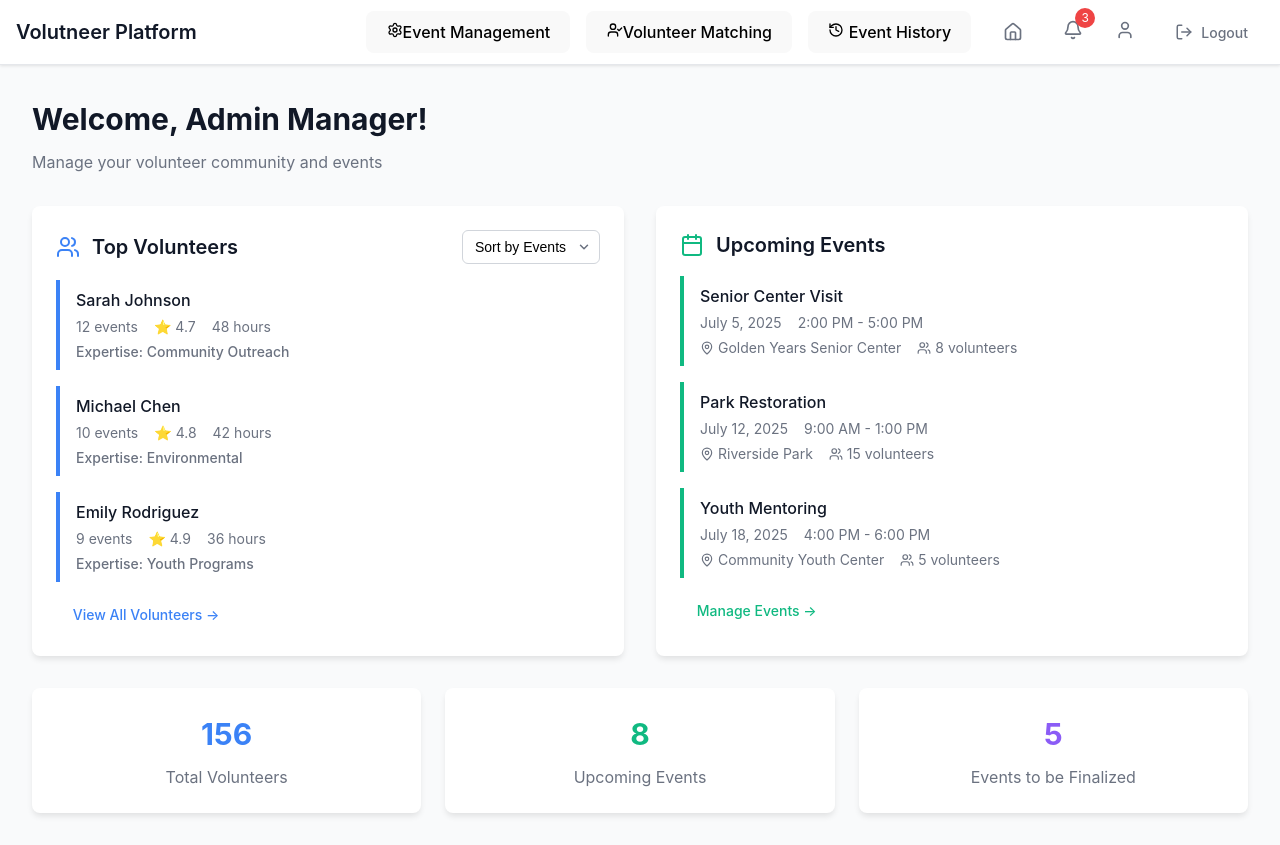
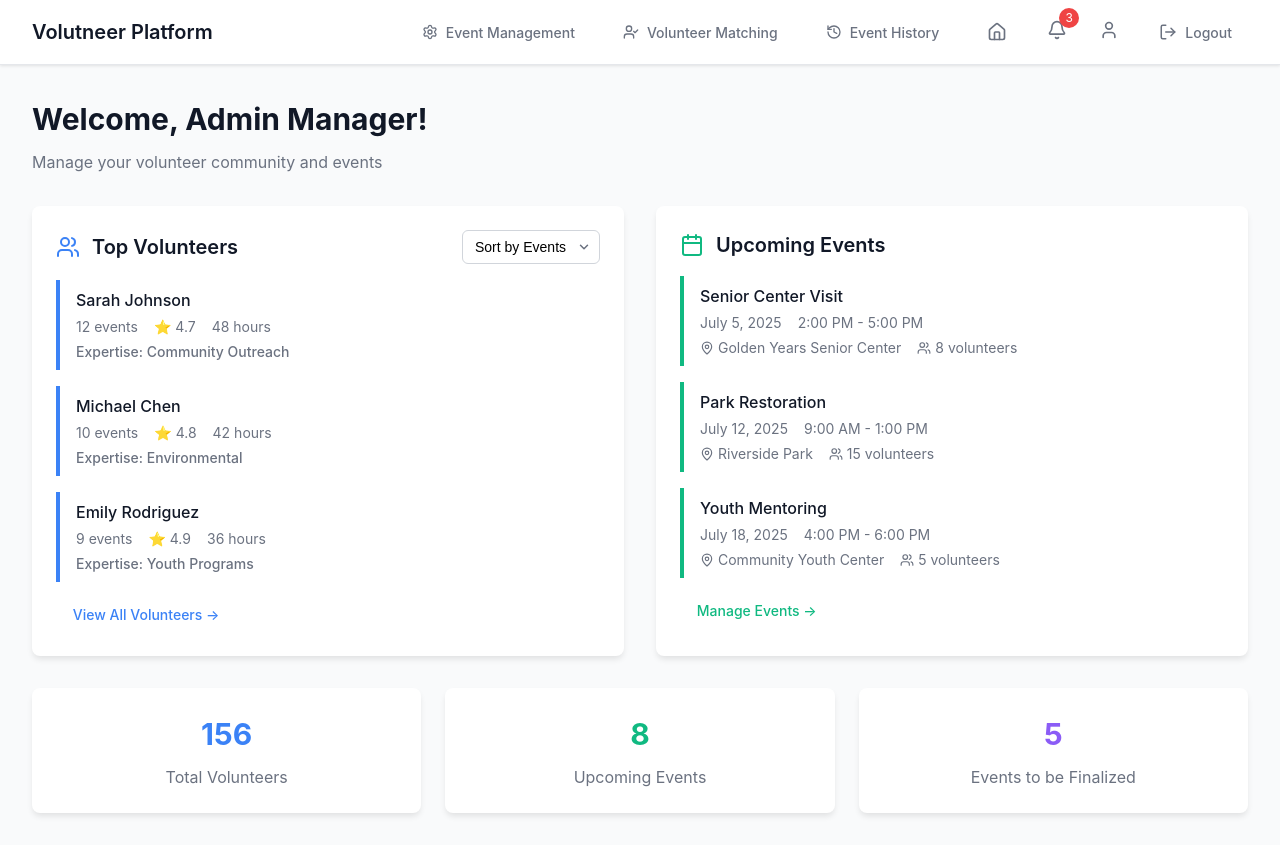
Before and after one commit to group-08-fullstack/volunteer-management-app, a React (Vite) app: page /admindash in a window 1280 px wide. Built offline with nearby package versions, Linux system fonts and the light colour scheme.

Commit message:
Add css style to nav bar

```diff
--- a/src/components/Navigation.css
+++ b/src/components/Navigation.css
@@ -8,7 +8,7 @@
 
 .navbar-container {
     width: 100%;
-    padding: 0 1rem;
+    padding: 0 2rem;
 }
 
 .navbar-content {
@@ -22,12 +22,49 @@
     font-size: 1.25rem;
     font-weight: 600;
     color: #111827;
+    margin: 0;
 }
 
 .navbar-actions {
     display: flex;
     align-items: center;
     gap: 1rem;
+}
+
+.nav-button {
+    display: flex;
+    align-items: center;
+    gap: 0.5rem;
+    padding: 0.5rem 1rem;
+    color: #6b7280;
+    background: none;
+    border: none;
+    border-radius: 0.375rem;
+    cursor: pointer;
+    font-size: 0.875rem;
+    font-weight: 500;
+    transition: all 0.2s;
+}
+
+.nav-button:hover {
+    color: #111827;
+    background-color: #f3f4f6;
+}
+
+.notification-button {
+    position: relative;
+    padding: 0.5rem;
+    color: #6b7280;
+    background: none;
+    border: none;
+    border-radius: 50%;
+    cursor: pointer;
+    transition: all 0.2s;
+}
+
+.notification-button:hover {
+    color: #111827;
+    background-color: #f3f4f6;
 }
 
 .icon-button {
```
